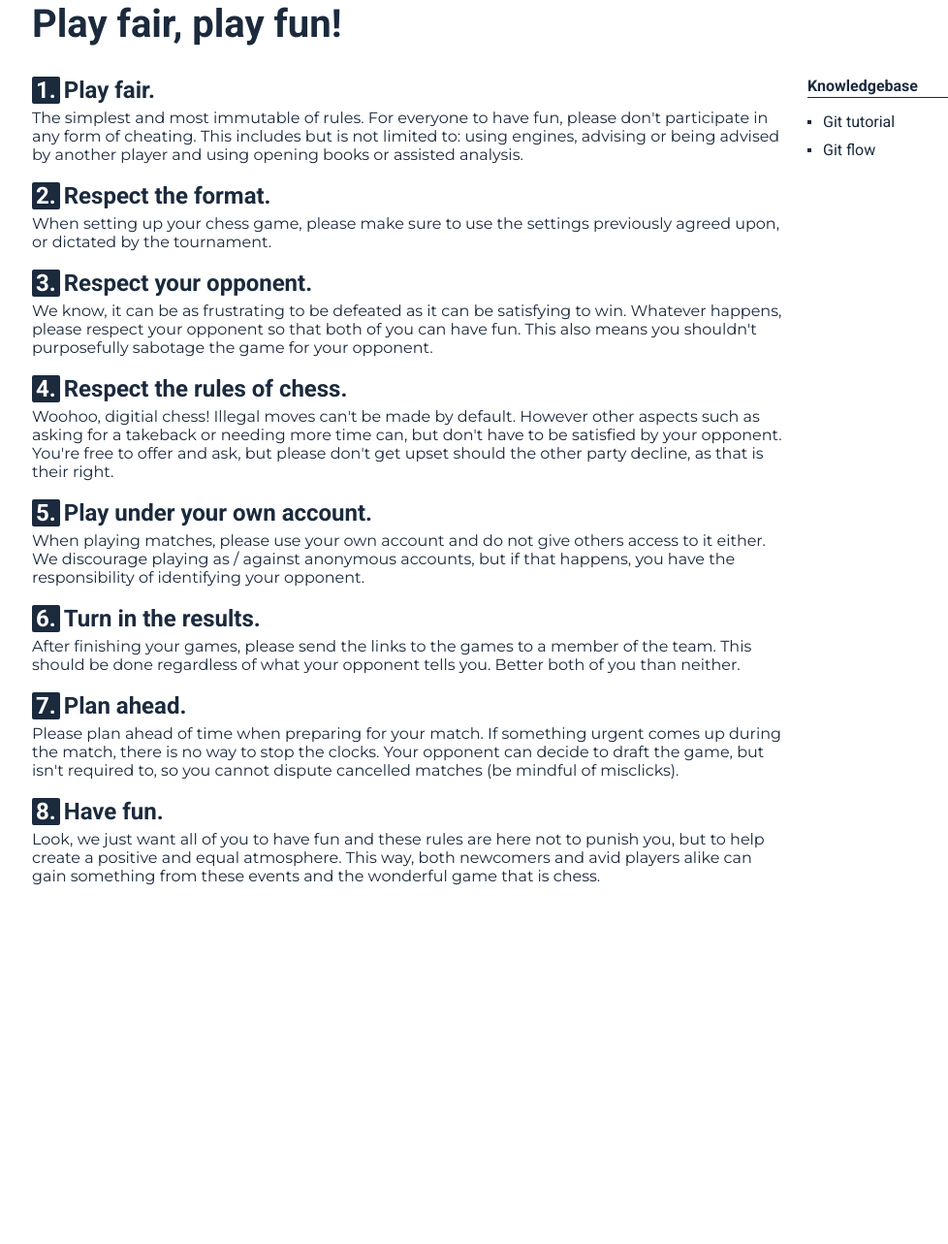
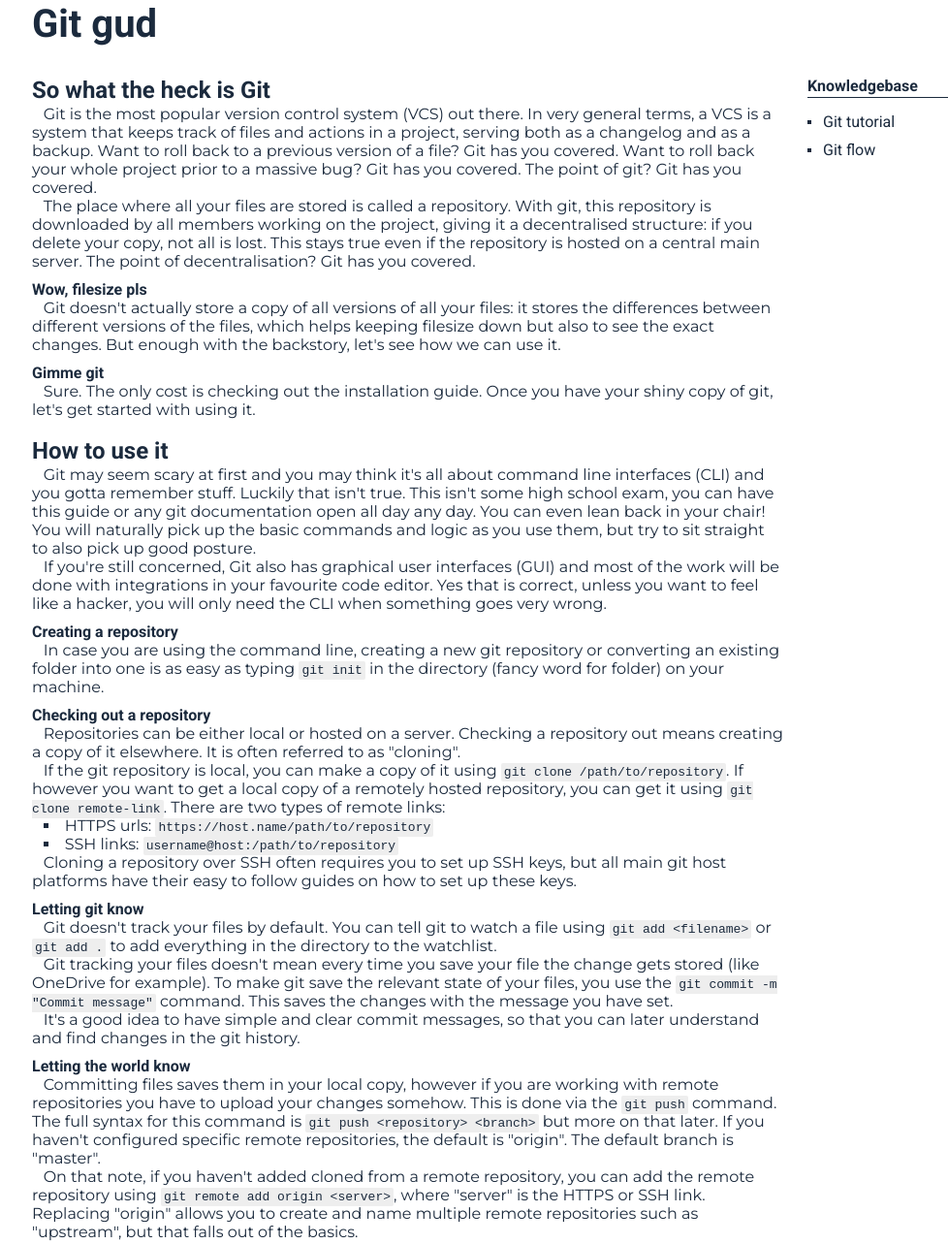
Before and after one commit to iamdeja/collab-bot, a website: page docs/kb/git-tutorial/index.html in a window 1280 px wide. Shown: the part 239-1522 px from the top of the page at 97% size, without its empty margins (57-1035 px from the left). Before the commit the page ends 1232 px from the top, so only its background shows below. Drawn offline with Linux system fonts and the light colour scheme.

Commit message:
Updates to git tutorial (#8)

```diff
--- a/docs/kb/git-tutorial/index.html
+++ b/docs/kb/git-tutorial/index.html
@@ -49,7 +49,7 @@
                 <a href="">Git tutorial</a>
               </li>
               <li class="header-nav__list--el">
-                <a href="../git-flow/">Git fLow</a>
+                <a href="../git-flow/">Git flow</a>
               </li>
               <li class="header-nav__list--el">
                 <a href="../../milestones/">Milestones</a>
@@ -70,7 +70,7 @@
     </header>
 
     <!-- Main content -->
-    <main class="c-rulepage c-articlepage" role="main">
+    <main class="c-articlepage" role="main">
       <div class="u-wrapper u-padding-24 u-padding-24-90--h u-margin--c">
         <nav aria-label="breadcrumbs" class="c-breadcrumbs u-fit--w">
           <ol class="c-breadcrumbs__list">
@@ -84,94 +84,131 @@
           </ol>
         </nav>
         <header class="c-article-header">
-          <h1 class="artic-title">Play fair, play fun!</h1>
+          <h1 class="artic-title">Git gud</h1>
         </header>
         <article class="c-article u-inline-block">
-          <ol class="ruleslist">
-            <li class="ruleslist__rule">
-              <h3 class="ruleslist__rule--title"><span>1.</span>Play fair.</h3>
-              <p class="ruleslist__rule--desc">
-                The simplest and most immutable of rules. For everyone to have
-                fun, please don't participate in any form of cheating. This
-                includes but is not limited to: using engines, advising or being
-                advised by another player and using opening books or assisted
-                analysis.
+          <h3>So what the heck is Git</h3>
+          <p>
+            Git is the most popular version control system (VCS) out there. In
+            very general terms, a VCS is a system that keeps track of files and
+            actions in a project, serving both as a changelog and as a backup.
+            Want to roll back to a previous version of a file? Git has you
+            covered. Want to roll back your whole project prior to a massive
+            bug? Git has you covered. The point of git? Git has you covered.
           </p>
+          <p>
+            The place where all your files are stored is called a
+            <em>repository</em>. With git, this repository is downloaded by all
+            members working on the project, giving it a decentralised structure:
+            if you delete your copy, not all is lost. This stays true even if
+            the repository is hosted on a central main server. The point of
+            decentralisation? Git has you covered.
+          </p>
+          <h4>Wow, filesize pls</h4>
+          <p>
+            Git doesn't actually store a copy of all versions of all your files:
+            it stores the differences between different versions of the files,
+            which helps keeping filesize down but also to see the exact changes.
+            But enough with the backstory, let's see how we can use it.
+          </p>
+          <h4>Gimme git</h4>
+          <p>
+            Sure. The only cost is checking out the
+            <a
+              href="https://git-scm.com/book/en/v2/Getting-Started-Installing-Git"
+              >installation guide</a
+            >. Once you have your shiny copy of git, let's get started with
+            using it.
+          </p>
+          <h3>How to use it</h3>
+          <p>
+            Git may seem scary at first and you may think it's all about command
+            line interfaces (CLI) and you gotta remember stuff. Luckily that
+            isn't true. This isn't some high school exam, you can have this
+            guide or any git documentation open all day any day. You can even
+            lean back in your chair! You will naturally pick up the basic
+            commands and logic as you use them, but try to sit straight to also
+            pick up good posture.
+          </p>
+          <p>
+            If you're still concerned, Git also has graphical user interfaces
+            (GUI) and most of the work will be done with integrations in your
+            favourite code editor. Yes that is correct, unless you want to feel
+            like a hacker, you will only need the CLI when something goes very
+            wrong.
+          </p>
+          <h4>Creating a repository</h4>
+          <p>
+            In case you are using the command line, creating a new git
+            repository or converting an existing folder into one is as easy as
+            typing
+            <code>git init</code> in the directory (fancy word for folder) on
+            your machine.
+          </p>
+          <h4>Checking out a repository</h4>
+          <p>
+            Repositories can be either local or hosted on a server. Checking a
+            repository out means creating a copy of it elsewhere. It is often
+            referred to as "cloning".
+          </p>
+          <p>
+            If the git repository is local, you can make a copy of it using
+            <code>git clone /path/to/repository</code>. If however you want to
+            get a local copy of a remotely hosted repository, you can get it
+            using <code>git clone remote-link</code>. There are two types of
+            remote links:
+          </p>
+          <ul>
+            <li>
+              HTTPS urls:
+              <code>https://host.name/path/to/repository</code>
             </li>
-            <li class="ruleslist__rule">
-              <h3 class="ruleslist__rule--title">
-                <span>2.</span>Respect the format.
-              </h3>
-              <p class="ruleslist__rule--desc">
-                When setting up your chess game, please make sure to use the
-                settings previously agreed upon, or dictated by the tournament.
+            <li>
+              SSH links:
+              <code>username@host:/path/to/repository</code>
+            </li>
+          </ul>
+          <p>
+            Cloning a repository over SSH often requires you to set up SSH keys,
+            but all main git host platforms have their easy to follow guides on
+            how to set up these keys.
           </p>
-            </li>
-            <li class="ruleslist__rule">
-              <h3 class="ruleslist__rule--title">
-                <span>3.</span>Respect your opponent.
-              </h3>
-              <p class="ruleslist__rule--desc">
-                We know, it can be as frustrating to be defeated as it can be
-                satisfying to win. Whatever happens, please respect your
-                opponent so that both of you can have fun. This also means you
-                shouldn't purposefully sabotage the game for your opponent.
+          <h4>Letting git know</h4>
+          <p>
+            Git doesn't track your files by default. You can tell git to watch a
+            file using <code>git add &ltfilename&gt</code> or
+            <code>git add .</code> to add everything in the directory to the
+            watchlist.
           </p>
-            </li>
-            <li class="ruleslist__rule">
-              <h3 class="ruleslist__rule--title">
-                <span>4.</span>Respect the rules of chess.
-              </h3>
-              <p class="ruleslist__rule--desc">
-                Woohoo, digitial chess! Illegal moves can't be made by default.
-                However other aspects such as asking for a takeback or needing
-                more time can, but don't have to be satisfied by your opponent.
-                You're free to offer and ask, but please don't get upset should
-                the other party decline, as that is their right.
+          <p>
+            Git tracking your files doesn't mean every time you save your file
+            the change gets stored (like OneDrive for example). To make git save
+            the relevant state of your files, you use the
+            <code>git commit -m "Commit message"</code> command. This saves the
+            changes with the message you have set.
           </p>
-            </li>
-            <li class="ruleslist__rule">
-              <h3 class="ruleslist__rule--title">
-                <span>5.</span>Play under your own account.
-              </h3>
-              <p class="ruleslist__rule--desc">
-                When playing matches, please use your own account and do not
-                give others access to it either. We discourage playing as /
-                against anonymous accounts, but if that happens, you have the
-                responsibility of identifying your opponent.
+          <p>
+            It's a good idea to have simple and clear commit messages, so that
+            you can later understand and find changes in the git history.
           </p>
-            </li>
-            <li class="ruleslist__rule">
-              <h3 class="ruleslist__rule--title">
-                <span>6.</span>Turn in the results.
-              </h3>
-              <p class="ruleslist__rule--desc">
-                After finishing your games, please send the links to the games
-                to a member of the team. This should be done regardless of what
-                your opponent tells you. Better both of you than neither.
+          <h4>Letting the world know</h4>
+          <p>
+            Committing files saves them in your local copy, however if you are
+            working with remote repositories you have to upload your changes
+            somehow. This is done via the <code>git push</code> command. The
+            full syntax for this command is
+            <code>git push &ltrepository&gt &ltbranch&gt</code> but more on that
+            later. If you haven't configured specific remote repositories, the
+            default is "origin". The default branch is "master".
           </p>
-            </li>
-            <li class="ruleslist__rule">
-              <h3 class="ruleslist__rule--title"><span>7.</span>Plan ahead.</h3>
-              <p class="ruleslist__rule--desc">
-                Please plan ahead of time when preparing for your match. If
-                something urgent comes up during the match, there is no way to
-                stop the clocks. Your opponent can decide to draft the game, but
-                isn't required to, so you cannot dispute cancelled matches (be
-                mindful of misclicks).
+          <p>
+            On that note, if you haven't added cloned from a remote repository,
+            you can add the remote repository using
+            <code>git remote add origin &ltserver&gt</code>, where "server" is
+            the HTTPS or SSH link. Replacing "origin" allows you to create and
+            name multiple remote repositories such as "upstream", but that falls
+            out of the basics.
           </p>
-            </li>
-            <li class="ruleslist__rule">
-              <h3 class="ruleslist__rule--title"><span>8.</span>Have fun.</h3>
-              <p class="ruleslist__rule--desc">
-                Look, we just want all of you to have fun and these rules are
-                here not to punish you, but to help create a positive and equal
-                atmosphere. This way, both newcomers and avid players alike can
-                gain something from these events and the wonderful game that is
-                chess.
-              </p>
-            </li>
-          </ol>
         </article>
         <nav class="c-article-nav u-float--r u-relative">
           <h2 class="c-article-nav__title">Knowledgebase</h2>
--- a/docs/media/styles/main.scss
+++ b/docs/media/styles/main.scss
@@ -45,6 +45,7 @@ $yoichipurple: #8546be;
 .t-hunter {
   --t-spotlight: $hunteryellow;
 }
+
 /* mixins */
 
 @mixin box-sizing($boxsize) {
@@ -156,9 +157,9 @@ $yoichipurple: #8546be;
 
   //flex
   &-f {
-        -webkit-box-flex: 1;
     -ms-flex: 1 1 auto;
     flex: 1 1 auto;
+    -webkit-box-flex: 1;
   }
 
   // align items
@@ -175,9 +176,9 @@ $yoichipurple: #8546be;
     }
 
     &--fs {
+      justify-content: flex-start;
       -webkit-box-pack: start;
       -ms-flex-pack: start;
-            justify-content: flex-start;
     }
   }
 
@@ -217,9 +218,9 @@ $yoichipurple: #8546be;
   //align items
   &-al {
     &--c {
+      align-items: center;
       -webkit-box-align: center;
       -ms-flex-align: center;
-            align-items: center;
     }
   }
 
@@ -246,6 +247,10 @@ $yoichipurple: #8546be;
 // page fitting
 
 .u-fit {
+  width: 100%;
+
+  height: 100%;
+
   &--w {
     width: 100%;
   }
@@ -253,12 +258,13 @@ $yoichipurple: #8546be;
   &--h {
     height: 100%;
   }
-
-    width: 100%;
-    height: 100%;
 }
 
 .u-viewport-fit {
+  width: 100vw;
+
+  height: 100vh;
+
   &--w {
     width: 100vw;
   }
@@ -266,9 +272,6 @@ $yoichipurple: #8546be;
   &--h {
     height: 100vh;
   }
-
-    width: 100vw;
-    height: 100vh;
 }
 
 // positioning
@@ -337,8 +340,8 @@ $yoichipurple: #8546be;
   }
 
   &-br {
+    right: 0;
     bottom: 0;
-        right: 0;
   }
 }
 
@@ -382,6 +385,8 @@ $yoichipurple: #8546be;
 // paddings and margins
 
 .u-padding-24 {
+  padding: 24px !important;
+
   &--h {
     padding-right: 24px !important;
     padding-left: 24px !important;
@@ -401,8 +406,6 @@ $yoichipurple: #8546be;
       padding-bottom: 60px !important;
     }
   }
-
-    padding: 24px !important;
 
   @media only screen and (min-width: $dtbreak) {
     padding: 60px !important;
@@ -503,9 +506,9 @@ $yoichipurple: #8546be;
 }
 
 .o-list {
-    list-style: none;
   margin: 0;
   padding: 0;
+  list-style: none;
   text-decoration: none;
 }
 
@@ -514,23 +517,23 @@ $yoichipurple: #8546be;
 /* == PRECODE == */
 
 html {
+  font-size: 100%;
   height: 100%;
-    font-size: 100%;
 }
 
 body {
+  font-family: sans-serif;
+  font-size: 16px;
+  font-size: 1rem;
+  font-style: normal;
+  line-height: 1.25;
+  position: relative;
   overflow: hidden;
-    position: relative;
   width: 100%;
   min-height: 100%;
   color: $bodytext;
   background: 0 0;
   background-color: $bodybg;
-    font-family: sans-serif;
-    font-size: 16px;
-    font-size: 1rem;
-    font-style: normal;
-    line-height: 1.25;
   direction: ltr;
 }
 
@@ -623,12 +626,12 @@ u,
 ul,
 var,
 video {
+  font: inherit;
   margin: 0;
   padding: 0;
   vertical-align: baseline;
   border: 0;
   outline: 0;
-    font: inherit;
 }
 
 article,
@@ -650,9 +653,9 @@ strong {
 }
 
 a {
-    background-color: transparent;
   text-decoration: none;
   color: inherit;
+  background-color: transparent;
 
   &:hover {
     cursor: pointer;
@@ -680,7 +683,7 @@ video {
 
 /* == TYPOGRAPHY == */
 body {
-    font-family: 'Roboto', sans-serif;
+  font-family: "Roboto", sans-serif;
 }
 
 h1,
@@ -710,6 +713,17 @@ h3 {
   line-height: 1.166;
 }
 
+code {
+  font-family: monospace;
+  padding: 2px 3px;
+  border-radius: 2px;
+  background-color: #eee;
+}
+
+.t-nowrap {
+  white-space: nowrap;
+}
+
 /* GENERAL */
 
 body {
@@ -726,16 +740,16 @@ body {
 }
 
 .c-button {
+  font-size: 16px;
+  font-weight: 700;
+  font-weight: 1rem;
+  line-height: 1.25;
+  padding: 8px 16px;
+  -webkit-transition: background-color 0.1s;
+  transition: background-color 0.1s;
+  border: 2px solid $bodytext;
   border-radius: 2px;
-    border: 2px solid $bodytext;
-    font-weight: 700;
-    font-size: 16px;
-    font-weight: 1rem;
-    padding: 8px 16px;
-    line-height: 1.25;
   background-color: transparent;
-    -webkit-transition: background-color .1s;
-    transition: background-color .1s;
 
   &:hover {
     background-color: var(--t-spotlight);
@@ -745,10 +759,10 @@ body {
 /* == TOP HEADER / NAV == */
 .c-gh .header {
   &-content {
+    display: flex;
+    align-items: center;
     padding-top: 24px;
     padding-bottom: 24px;
-        display: flex;
-        align-items: center;
 
     @media only screen and (min-width: $bigpad) {
       padding-top: 32px;
@@ -759,6 +773,7 @@ body {
   &-logo {
     width: 50px;
     height: auto;
+
     img {
       display: block;
     }
@@ -772,17 +787,17 @@ body {
     }
 
     a {
+      font-weight: 700;
       padding: 8px 16px;
+      -webkit-transition: background-color 0.1s, border-color 0.1s, color 0.1s;
+      transition: background-color 0.1s, border-color 0.1s, color 0.1s;
       border: 2px solid $bodytext;
       border-radius: 2px;
-            font-weight: 700;
-            -webkit-transition: background-color .1s, border-color .1s, color .1s;
-            transition: background-color .1s, border-color .1s, color .1s;
 
       &:hover {
+        color: #d59120;
+        border-color: white;
         background-color: #f5f5f5;
-                border-color: white;
-                color: #d59120;
       }
     }
   }
@@ -803,9 +818,9 @@ body {
       margin-top: 24px;
 
       &--el {
+        align-items: center;
+        height: 24px;
         margin-right: 15px;
-                height: 24px;
-                align-items: center;
 
         &:last-child {
           padding-right: 24px;
@@ -835,8 +850,8 @@ body {
 
     &:not(:last-of-type):after {
       margin-left: 5px;
+      content: "/";
       color: var(--t-spotlight);
-            content: '/';
     }
 
     &:last-child {
@@ -878,6 +893,8 @@ body {
 
 /* == HERO == */
 .c-hero {
+  padding-bottom: 24px;
+
   &__content {
     padding: 24px;
 
@@ -897,8 +914,6 @@ body {
     margin-bottom: 48px;
   }
 
-    padding-bottom: 24px;
-
   @media only screen and (min-width: $bigpad) {
     text-align: left;
   }
@@ -910,16 +925,16 @@ body {
   &-image {
     @media only screen and (min-width: $bigpad) {
       position: absolute;
+      right: auto;
+      left: 50%;
       width: 50%;
       height: 100%;
-            left: 50%;
-            right: auto;
 
       img {
         position: absolute;
+        width: auto;
         max-width: none;
         max-height: 100%;
-                width: auto;
       }
     }
   }
@@ -929,8 +944,8 @@ body {
 
 .c-article-header,
 .c-directory-header {
+  margin-bottom: 32px;
   text-align: center;
-    margin-bottom: 32px;
 
   @media only screen and (min-width: $padbreak) {
     text-align: left;
@@ -949,6 +964,18 @@ body {
     padding-right: 24px;
   }
 
+  h3 {
+    margin-top: 20px;
+
+    &:first-child {
+      margin-top: 0;
+    }
+  }
+
+  h4 {
+    margin-top: 10px;
+  }
+
   a {
     border-bottom: 1px solid var(--t-spotlight);
 
@@ -957,9 +984,14 @@ body {
     }
   }
 
-    p {
-        font-family: 'Montserrat', 'Roboto', sans-serif;
+  p,
+  ul {
+    font-family: "Montserrat", "Roboto", sans-serif;
     text-indent: 1.5%;
+  }
+
+  ul {
+    list-style: square inside;
   }
 }
 
@@ -974,8 +1006,8 @@ body {
     font-size: 16px;
     font-size: 1rem;
     line-height: 1.083;
+    padding-bottom: 3px;
     border-bottom: 1px solid $bodytext;
-        padding-bottom: 3px;
   }
 
   &__list {
@@ -997,7 +1029,7 @@ body {
         left: 0;
         width: 4px;
         height: 4px;
-                content: '';
+        content: "";
         background-color: $bodytext;
       }
 
@@ -1030,14 +1062,14 @@ body {
       margin-right: 5px;
 
       &:before {
+        margin-right: 5px;
+        content: "/";
         color: $lightertext;
-                margin-right: 5px;
-                content: '/';
       }
 
       &:after {
         margin-left: 5px;
-                content: ':';
+        content: ":";
       }
 
       &:hover {
@@ -1048,37 +1080,37 @@ body {
   }
 }
 
-body[current-page=kb] .c-dir-list.pages .loc:before {
-    content: 'kb /';
+body[current-page="kb"] .c-dir-list.pages .loc:before {
+  content: "kb /";
 }
 
 // == PLAYERCARDS == //
 
 .c-playercard__inner {
+  padding: 0 20px 30px;
   border-radius: 5px;
   background-color: #f6f7fb;
-    padding: 0 20px 30px;
 
   h4 {
     padding-top: 10px;
 
     @include transform(translate3d(0, 20px, 0));
 
-        -webkit-transition: -webkit-transform .35s ease;
-        transition: -webkit-transform .35s ease;
-        transition: transform .35s ease;
-        transition: transform .35s ease, -webkit-transform .35s ease;
+    -webkit-transition: -webkit-transform 0.35s ease;
+    transition: -webkit-transform 0.35s ease;
+    transition: transform 0.35s ease;
+    transition: transform 0.35s ease, -webkit-transform 0.35s ease;
   }
 
   span {
-        opacity: 0;
+    min-height: 50px;
     margin: 18px 0;
-        min-height: 50px;
+    -webkit-transition: all 0.35s ease;
 
     @include transform(translate3d(0, -5px, 0));
 
-        -webkit-transition: all .35s ease;
-        transition: all .35s ease;
+    transition: all 0.35s ease;
+    opacity: 0;
     color: $lightertext;
   }
 
@@ -1113,12 +1145,12 @@ body[current-page=kb] .c-dir-list.pages .loc:before {
         padding-bottom: 4px;
 
         span {
+          margin-right: 4px;
           padding-right: 4px;
           padding-left: 4px;
-                    margin-right: 4px;
-                    background-color: $bodytext;
           color: white;
           border-radius: 2px;
+          background-color: $bodytext;
         }
       }
     }
@@ -1134,9 +1166,9 @@ body[current-page=kb] .c-dir-list.pages .loc:before {
   .faqlist {
     &__el {
       &--q {
+        padding: 12px;
+        border-left: 4px solid var(--t-spotlight);
         background-color: #d0d0d3;
-                border-left: 4px solid var(--t-spotlight);
-                padding: 12px;
 
         @extend h4;
 
@@ -1145,15 +1177,15 @@ body[current-page=kb] .c-dir-list.pages .loc:before {
 
           @extend h2;
 
-                    content: 'Q.';
+          content: "Q.";
           color: var(--t-spotlight);
         }
 
         &:after {
           content: "\276F";
+          -webkit-transition: all 0.35s;
+          transition: all 0.35s;
           text-align: center;
-                    -webkit-transition: all .35s;
-                    transition: all .35s;
         }
 
         &:hover {
@@ -1166,14 +1198,14 @@ body[current-page=kb] .c-dir-list.pages .loc:before {
       }
 
       &--a {
+        max-height: 0;
+        border-left: 4px solid #d0d0d3;
         background-color: $bodybg;
-                border-left: 4px solid #d0d0d3;
-                max-height: 0;
 
         &:before {
-                    content: 'A.';
+          margin-right: 15px;
+          content: "A.";
           color: #d0d0d3;
-                    margin-right: 15px;
 
           @extend h2;
         }
@@ -1182,8 +1214,8 @@ body[current-page=kb] .c-dir-list.pages .loc:before {
   }
 
   input {
+    z-index: -1;
     opacity: 0;
-        z-index: -1;
 
     &:checked {
       + .faqlist__el--q:after {
@@ -1191,8 +1223,8 @@ body[current-page=kb] .c-dir-list.pages .loc:before {
       }
 
       ~ .faqlist__el--a {
+        max-height: none;
         padding: 12px;
-                max-height: none;
       }
     }
   }
@@ -1200,19 +1232,19 @@ body[current-page=kb] .c-dir-list.pages .loc:before {
 
 /* == ARTICLE pagenav == */
 %article-pagenav {
+  pointer-events: none;
   color: $lightertext;
-    pointer-events: none;
 
   a {
     @include box-shadow(none);
   }
 }
 
-body[current-page=rules] .c-article-nav li:first-child {
+body[current-page="rules"] .c-article-nav li:first-child {
   @extend %article-pagenav;
 }
 
-body[current-page=faq] .c-article-nav li:nth-child(5) {
+body[current-page="faq"] .c-article-nav li:nth-child(5) {
   @extend %article-pagenav;
 }
 
@@ -1232,7 +1264,7 @@ body[current-page=faq] .c-article-nav li:nth-child(5) {
   }
 }
 
-body[subcategory=events] {
+body[subcategory="events"] {
   .c-breadcrumbs {
     margin-bottom: 0;
   }
```
Also changed, not shown: docs/index.html (+1 -1 lines), docs/kb/index.html (+1 -1 lines), docs/media/styles/main.min.css. Lines whose indentation alone changed are shown as unchanged.
